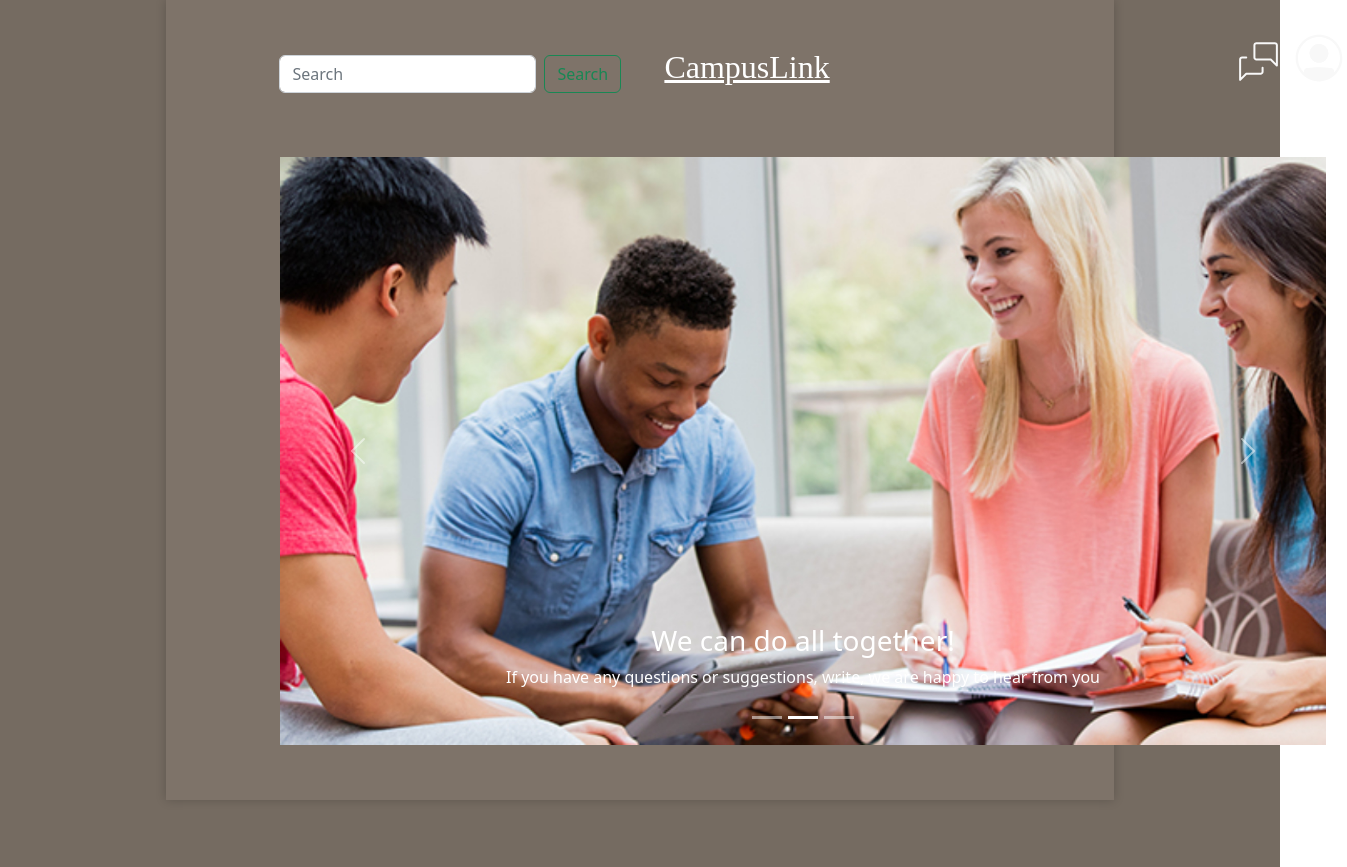
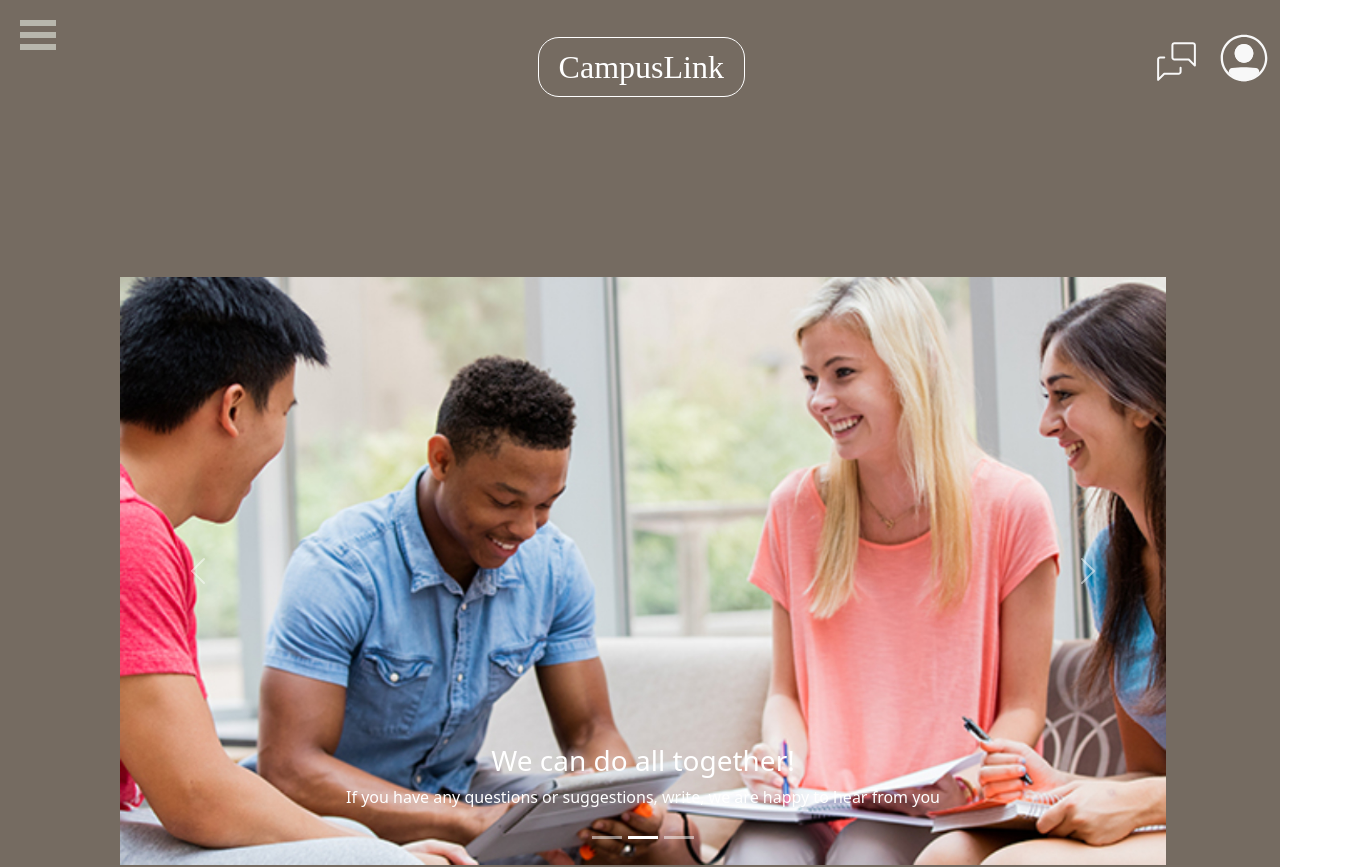
Before and after one commit to zelma4/LOD_CampusLink, a React (Create React App) app: page / in a window 1280 px wide. Shown: the top 867 px of the page, 1347 px wide, since content can reach past the window. Built offline with nearby package versions, Linux system fonts and the light colour scheme.

Commit message:
Logo and menu changes

```diff
--- a/package.json
+++ b/package.json
@@ -3,12 +3,15 @@
   "version": "0.1.0",
   "private": true,
   "dependencies": {
+    "@mui/material": "^5.13.0",
     "@testing-library/jest-dom": "^5.16.5",
     "@testing-library/react": "^13.4.0",
     "@testing-library/user-event": "^13.5.0",
     "bootstrap": "^5.2.3",
     "react": "^18.2.0",
     "react-bootstrap": "^2.7.4",
+    "react-bootstrap-button": "^1.0.3",
+    "react-burger-menu": "^3.0.9",
     "react-dom": "^18.2.0",
     "react-router-dom": "^6.11.1",
     "react-scripts": "5.0.1",
--- a/public/index.html
+++ b/public/index.html
@@ -24,7 +24,7 @@
       work correctly both with client-side routing and a non-root public URL.
       Learn how to configure a non-root public URL by running `npm run build`.
     -->
-    <title>Campus Link</title>
+    <title>CampusLink</title>
   </head>
   <body>
     <noscript>You need to enable JavaScript to run this app.</noscript>
--- a/public/stylechat.css
+++ /dev/null
@@ -1,131 +0,0 @@
-/* Default styles */
-
-body {
-    margin: 0;
-    padding: 0;
-    background-color: #756b61;
-}
-
-.header {
-    display: flex;
-    position: relative;
-    max-width: 100%;
-    height: 982px;
-
-}
-
-.header_center{
-    position: absolute;
-    max-width: 1181px;
-    height: 100%;
-    left: 160px;
-    right: 160px;
-    top: 0px;
-    background-color: #7E7369;
-    box-shadow: 0 0 10px rgba(0, 0, 0, 0.2);
-}
-
-.header_logo {
-    position: absolute;
-    width: 183px;
-    height: 38px;
-    left: 498px;
-    top: 48px;
-    font-family: 'Aleo';
-    font-style: normal;
-    font-weight: 400;
-    font-size: 32px;
-    line-height: 38px;
-    color: #FFFFFF;
-}
-
-.header_search {
-    position: absolute;
-    width: 246px;
-    height: 37px;
-    left: 101px;
-    top: 47px;
-}
-
-.header_menu {
-    position: absolute;
-    left: 0.08%;
-    right: 96.1%;
-    top: 4.49%;
-    bottom: 91.22%;
-}
-
-.header_profile {
-    position: absolute;
-    width: 56px;
-    height: 56px;
-    left: 1125px;
-    top: 30px;
-}
-
-.header_messenger {
-    position: absolute;
-    width: 49px;
-    height: 49px;
-    left: 1068px;
-    top: 37px;
-}
-
-.About_left {
-    position: absolute;
-    width: 1071px;
-    height: 320px;
-    left: 166px;
-    top: 657px;
-    font-family: 'Baloo Thambi 2';
-    font-style: normal;
-    font-weight: 400;
-    font-size: 64px;
-    line-height: 125.4%;
-    letter-spacing: 0.01em;
-    color: #FFFFFF;
-    text-shadow: 0px 4px 4px rgba(0, 0, 0, 0.25)
-}
-
-.About_right{
-    position: absolute;
-    width: 428px;
-    height: 254px;
-    left: 966px;
-    top: 728px;
-    font-family: 'Baloo Thambi 2';
-    font-style: normal;
-    font-weight: 400;
-    font-size: 32px;
-    line-height: 126.9%;
-    letter-spacing: 0.01em;
-    color: #FFFFFF;
-}
-
-
-
-@media screen and (max-width: 768px) {
-
-
-    .header_center {
-        width: 100%;
-        left: 0;
-    }
-
-    .header_logo {
-        width: 150px;
-        height: 30px;
-        left: 50%;
-        transform: translateX(-50%);
-        font-size: 28px;
-        line-height: 30px;
-    }
-
-    .header_search {
-        display: none;
-    }
-
-    .header_menu, .header_profile, .header_messenger {
-        display: none;
-    }
-}
--- a/src/App.css
+++ b/src/App.css
@@ -1,7 +1,13 @@
+*{
+  margin: 0;
+  padding: 0;
+}
 .Carousel{
   position: absolute;
+
   width: 1046px;
   height: 200px;
-  left: 280px;
+
   top: 157px;
+  margin: 120px;
 }
--- a/src/App.js
+++ b/src/App.js
@@ -4,7 +4,7 @@ import 'bootstrap/dist/css/bootstrap.min.css';
 import React, { useState } from 'react';
 import Carousel from 'react-bootstrap/Carousel';
 import ReactDOM from "react-dom";
-
+import BurgerMenu from './components/General/ui/BurgerMenu';
 
 function App() {
   const [index, setIndex] = useState(0);
@@ -16,6 +16,7 @@ function App() {
   return (
     <div className="App">
       <General />
+      <BurgerMenu />
       <div className='Carousel'>
       <Carousel activeIndex={index} onSelect={handleSelect}>
       <Carousel.Item>
--- a/src/components/General/General.css
+++ b/src/components/General/General.css
@@ -1,31 +1,25 @@
-/* Default styles */
-
-
+*{
+    margin: 0;
+    padding: 0;
+}
 
 .header {
-    max-width: 100%;
+    display: flex;
+    align-items: center;
+    flex-direction: column;
+    background-color: #756b61;
+    padding: 20px 20px;
+    width: 100%;
     height: 1920px;
-    background-color: #756b61;
-
 }
-
-
-.header_center{
+.button_logo{
     position: absolute;
-    max-width: 1181px;
-    height: 100%;
-    left: 13%;
-    right: 13%;
-    top: 0px;
-    background-color: #7E7369;
-    box-shadow: 0 0 10px rgba(0, 0, 0, 0.2);
-}
-
-.header_logo {
-    position: absolute;
-
-    left: 498px;
-    top: 48px;
+    background-color: rgba(255, 255, 255, 0);
+    border: 0.5px solid white;
+    padding: 10px 20px;
+    border-radius: 21px;
+    left: 42%;
+    top: 37px;
     font-family: 'Aleo';
     font-style: normal;
     font-weight: 400;
@@ -37,64 +31,32 @@
 .header_search {
     position: absolute;
     left: 101px;
-    top: 47px;
+    top: 27px;
 }
 
-/*.header_menu {
+.header_menu {
     position: absolute;
     left: 0.08%;
     right: 96.1%;
     top: 3.90%;
     bottom: 91.22%;
-}*/
+}
 
 .header_profile {
     position: absolute;
 
-    left: 1125px;
+    left: 95%;
     top: 30px;
 }
 
 .header_messenger {
     position: absolute;
 
-    left: 1068px;
+    left: 90%;
     top: 37px;
 }
 
-.About_left {
-    position: absolute;
-
-    left: 166px;
-    top: 657px;
-    font-family: 'Baloo Thambi 2';
-    font-style: normal;
-    font-weight: 400;
-    font-size: 64px;
-    line-height: 125.4%;
-    letter-spacing: 0.01em;
-    color: #FFFFFF;
-    text-shadow: 0px 4px 4px rgba(0, 0, 0, 0.25)
-}
-
-.About_right{
-    position: absolute;
-
-    left: 966px;
-    top: 728px;
-    font-family: 'Baloo Thambi 2';
-    font-style: normal;
-    font-weight: 400;
-    font-size: 32px;
-    line-height: 126.9%;
-    letter-spacing: 0.01em;
-    color: #FFFFFF;
-}
-
-
-
 @media screen and (max-width: 768px) {
-
 
     .header_center {
         width: 100%;
--- a/src/components/General/General.jsx
+++ b/src/components/General/General.jsx
@@ -1,27 +1,25 @@
+import { Carousel } from 'bootstrap';
 import './General.css';
 import React, { useState } from 'react';
-import Search from './Search';
 
 
 function General() {
   return (
-    <div class="header">
-      <div class="header_center">
-        <a class="header_logo">CampusLink</a>
-		    <div class="header_search">
-          <Search />
+    <div className="header">
+        <button className='button_logo'>
+          CampusLink
+        </button>
+		    <div className="header_search">
 		    </div>
-		    <div class="header_menu">
+		    <div className="header_menu">
 		    </div>
-		    <a href="Profile.html" class="header_profile">
-          {<img  src="/Profile.svg" alt="Profile" title="Profile" className="Profile" />}
-		    </a>
-		    <div class="header_messenger">
+		    <div className="header_profile">
+          {<img  src="./Profile.svg" alt="Profile" title="Profile" className="Profile" />}
+		    </div>
+		    <div className="header_messenger">
           {<img  src="/Messenger.svg" alt="Messenger" title="Messenger" className="Messenger" />}
 		    </div>
-
-      </div>
-	  </div>
+    </div>
   );
 }
 
--- a/src/components/General/Search.js
+++ /dev/null
@@ -1,26 +0,0 @@
-import Button from 'react-bootstrap/Button';
-import Container from 'react-bootstrap/Container';
-import Form from 'react-bootstrap/Form';
-import Nav from 'react-bootstrap/Nav';
-import Navbar from 'react-bootstrap/Navbar';
-import NavDropdown from 'react-bootstrap/NavDropdown';
-
-function NavScrollExample() {
-  return (
-    <Navbar bg="brown" expand="lg">
-      <Container fluid>
-          <Form className="d-flex">
-            <Form.Control
-              type="search"
-              placeholder="Search"
-              className="me-2"
-              aria-label="Search"
-            />
-            <Button variant="outline-success">Search</Button>
-          </Form>
-      </Container>
-    </Navbar>
-  );
-}
-
-export default NavScrollExample;
--- /dev/null
+++ b/src/components/General/ui/BurgerMenu.css
@@ -0,0 +1,40 @@
+/* стилі для меню */
+.bm-menu {
+    background-color: #373a47; /* колір фону */
+    padding: 2.5em 1.5em 0; /* відступи */
+    font-size: 1.15em; /* розмір шрифту */
+  }
+
+  /* стилі для пунктів меню */
+.bm-menu .menu-item {
+    display: inline-block;
+    margin-bottom: 10px;
+    color: #b8b7ad;
+    text-decoration: none;
+    text-transform: uppercase;
+}
+
+  /* стилі для бургер-іконки */
+.bm-burger-button {
+    position: fixed;
+    width: 36px;
+    height: 30px;
+    left: 20px;
+    top: 20px;
+}
+
+  /* стилі для ліній бургер-іконки */
+.bm-burger-bars {
+    background: #b8b7ad;
+}
+
+  /* стилі для перевернутої бургер-іконки при відкритті меню */
+.bm-cross-button {
+    height: 24px;
+    width: 24px;
+}
+
+  /* стилі для ліній перевернутої бургер-іконки */
+.bm-cross {
+    background: #b8b7ad;
+}
--- /dev/null
+++ b/src/components/General/ui/BurgerMenu.jsx
@@ -0,0 +1,39 @@
+import { slide as Menu } from 'react-burger-menu'
+import React, { useState } from 'react'
+import './BurgerMenu.css'
+
+
+function BurgerMenu() {
+  const [menuOpen, setMenuOpen] = useState(false)
+
+  const handleMenuOpen = () => {
+    setMenuOpen(true)
+  }
+
+  const handleMenuClose = () => {
+    setMenuOpen(false)
+  }
+
+  return (
+    <>
+      {/* бургер-іконка, яка відкриває меню */}
+      <div className="burger-icon" onClick={handleMenuOpen}>
+        <span></span>
+        <span></span>
+        <span></span>
+      </div>
+
+      {/* меню */}
+      <Menu isOpen={menuOpen} onClose={handleMenuClose}>
+        <a className="menu-item" href="/">
+          Home
+        </a>
+        <a className="menu-item" href="/about">
+          About
+        </a>
+      </Menu>
+    </>
+  )
+}
+
+export default BurgerMenu
```
Also changed, not shown: public/style.css (deleted, +0 -156 lines), 1 other file (tests, documents, lock files or other folders).
